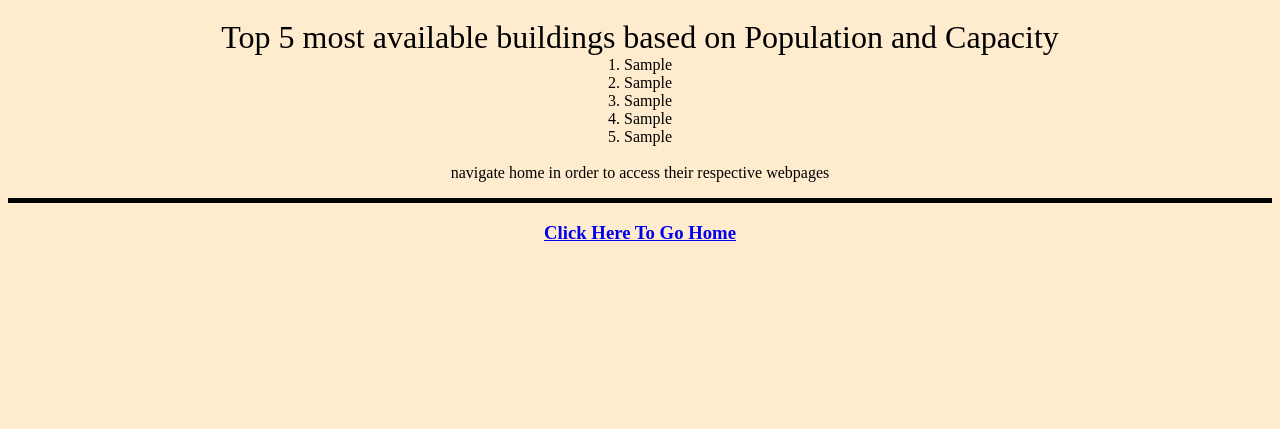
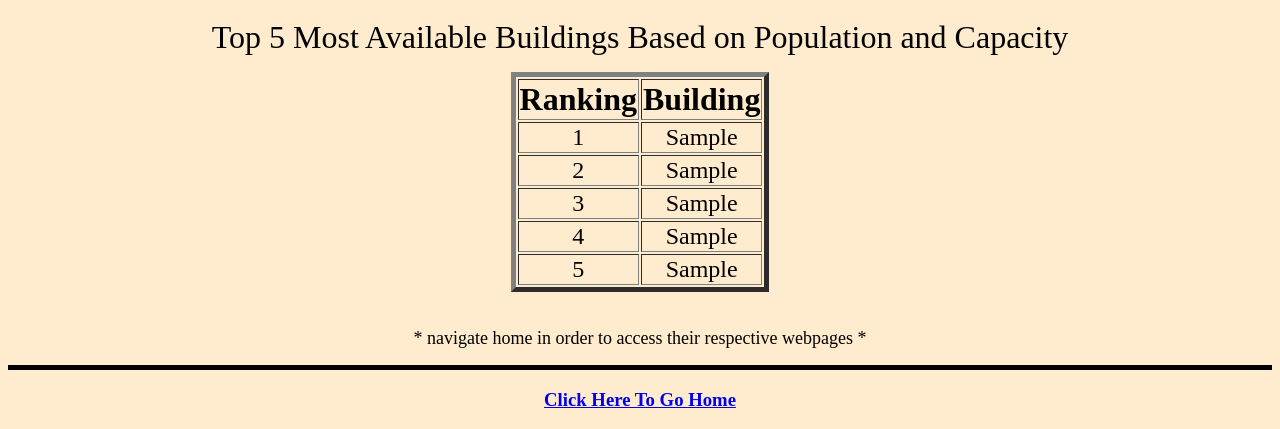
Before and after one commit to kcheb27/Final-Project-ec327, a Flask app: template templates/sorting.html in a window 1280 px wide. Shown: the part 494-923 px from the top of the page. Before the commit the page ends 735 px from the top, so only its background shows below. Run offline with Flask 2, Linux system fonts and the light colour scheme; the template is opened without the code that fills it: most values are stand-ins (such as "Sample title", 1, 10 or a date in 2020); grey boxes marked "Sample" are stand-in pictures; parts of the project's set-up code (start-up, migrations or seed data) failed here and were passed over.

Commit message:
Update sorting.html

```diff
--- a/templates/sorting.html
+++ b/templates/sorting.html
@@ -38,21 +38,24 @@
 
 
         <center>
-        <img src = "{{image2}}" id = "object2"/>
         <iframe src="https://www.google.com/maps/embed?pb=!1m18!1m12!1m3!1d2948.625666774371!2d-71.10797402283234!3d42.35050363570368!2m3!1f0!2f0!3f0!3m2!1i1024!2i768!4f13.1!3m3!1m2!1s0x89e379f063e53817%3A0x2b346e00e0a3bec8!2sBoston%20University!5e0!3m2!1sen!2sus!4v1670814202707!5m2!1sen!2sus" width="400" height="400" style="border:0;" allowfullscreen="" loading="lazy" referrerpolicy="no-referrer-when-downgrade"></iframe>
 
         <!--- this is where you change stuff-->
         <p> <font size = "6">
-            Top 5 most available buildings based on Population and Capacity
+            Top 5 Most Available Buildings Based on Population and Capacity
             </font>
-            <br> 1. {{building1}}
-            <br> 2. {{building2}}
-            <br> 3. {{building3}}
-            <br> 4. {{building4}}
-            <br> 5. {{building5}}
-
+                <table border = "5">
+                    <thead><tr><th> <center><font size = "6">   Ranking   </font></th></center> <th><center><font size = "6">  Building  </font></center></th></tr></thead>
+                    <tr><td><center><font size = "5">   1   </font></th></center></td><td><center><font size = "5">   {{building1}}   </font></th></center></td></tr>
+                    <tr><td><center><font size = "5">   2   </font></th></center></td><td><center><font size = "5">   {{building2}}   </font></th></center></td></tr>
+                    <tr><td><center><font size = "5">   3   </font></th></center></td><td><center><font size = "5">   {{building3}}   </font></th></center></td></tr>
+                    <tr><td><center><font size = "5">   4   </font></th></center></td><td><center><font size = "5">   {{building4}}   </font></th></center></td></tr>
+                    <tr><td><center><font size = "5">   5   </font></th></center></td><td><center><font size = "5">   {{building5}}   </font></th></center></td></tr>
+                </table>
             <br>
-            <br> navigate home in order to access their respective webpages
+            <br> <font size = "4">
+                * navigate home in order to access their respective webpages *
+            </font>
         </p>
 
 
```
